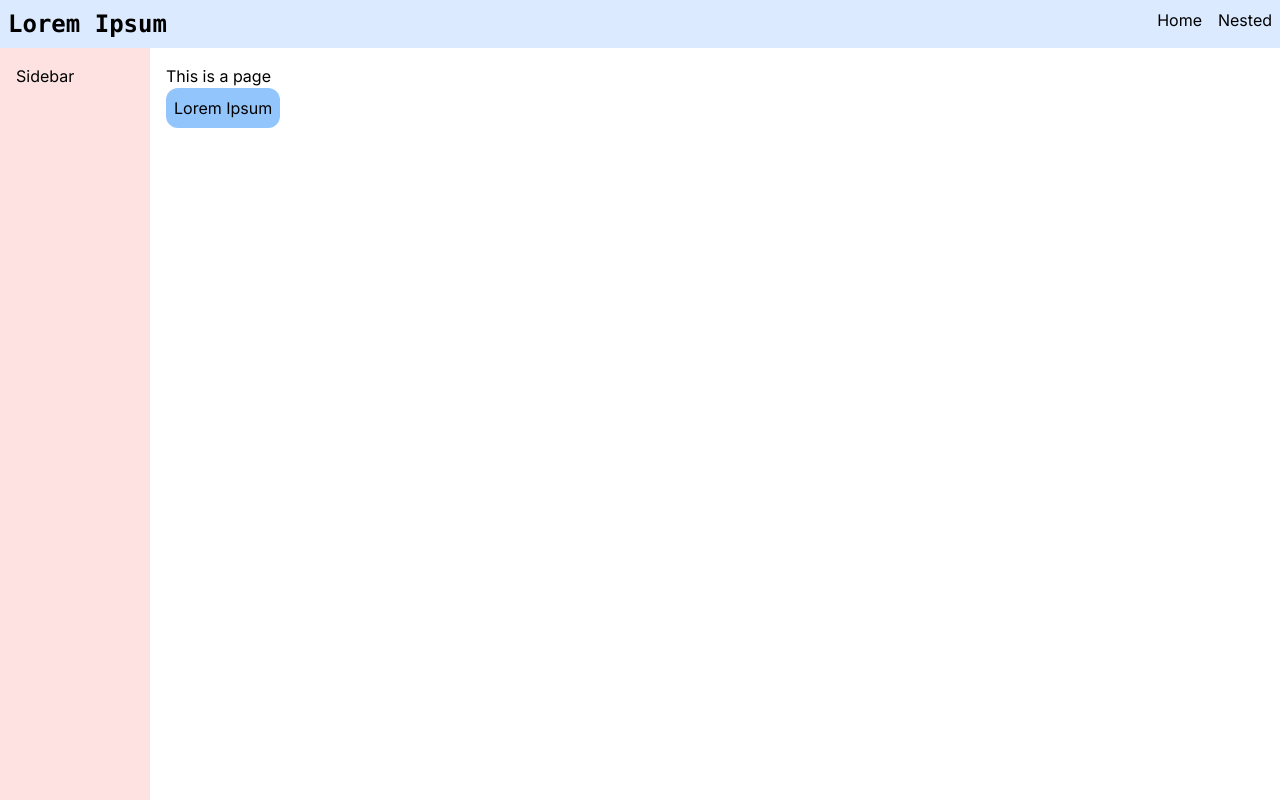
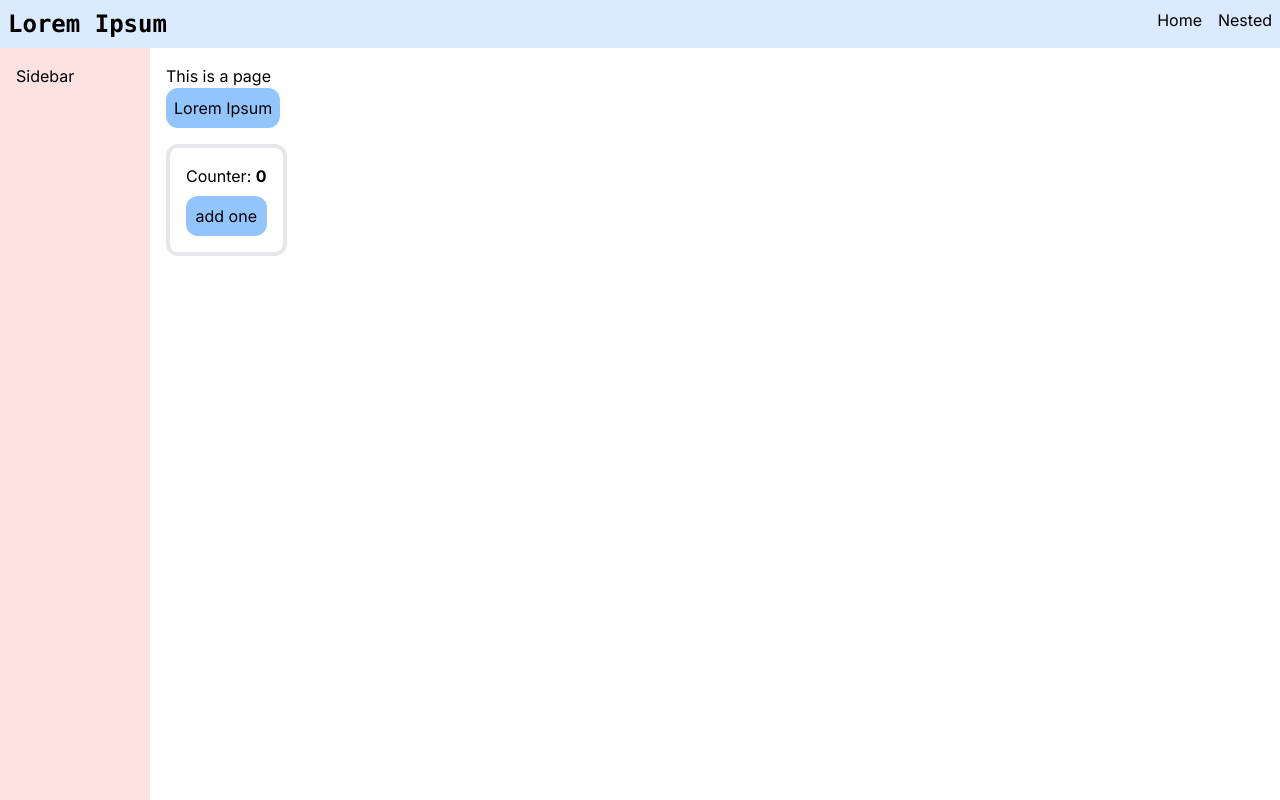
Before and after one commit to AntonNiklasson/hacks, a Next.js app in the folder next-app-router/: page /nested in a window 1280 px wide. Built offline with nearby package versions, Linux system fonts and the light colour scheme.

Commit message:
loading.js with an async page

```diff
--- /dev/null
+++ b/next-app-router/src/app/nested/loading.tsx
@@ -0,0 +1,3 @@
+export default function Loading() {
+  return <p>Loading...</p>;
+}
--- a/next-app-router/src/app/nested/page.tsx
+++ b/next-app-router/src/app/nested/page.tsx
@@ -1,10 +1,21 @@
 import { Button } from "@/components/button";
+import { Counter } from "@/components/counter";
 
-export default function Page() {
+function sleep() {
+  return new Promise((resolve) => setTimeout(resolve, 2000));
+}
+
+export default async function Page() {
+  await sleep();
+
   return (
     <>
       <h1>This is a page</h1>
-      <Button>Lorem Ipsum</Button>
+
+      <div className="flex flex-col items-start gap-4">
+        <Button>Lorem Ipsum</Button>
+        <Counter />
+      </div>
     </>
   );
 }
--- a/next-app-router/src/components/button.tsx
+++ b/next-app-router/src/components/button.tsx
@@ -10,7 +10,10 @@ type ButtonComponent = FC<
 
 export const Button: ButtonComponent = ({ children, onClick }) => {
   return (
-    <button className="bg-blue-300 p-2 rounded-xl" onClick={onClick}>
+    <button
+      className="rounded-xl bg-blue-300 p-2 hover:bg-blue-600 active:bg-blue-500"
+      onClick={onClick}
+    >
       {children}
     </button>
   );
--- a/next-app-router/src/components/counter.tsx
+++ b/next-app-router/src/components/counter.tsx
@@ -1,3 +1,5 @@
+"use client";
+
 import { useState } from "react";
 import { Button } from "./button";
 
@@ -5,8 +7,10 @@ export const Counter = () => {
   const [n, update] = useState(0);
 
   return (
-    <div>
-      Counter: {n}
+    <div className="flex flex-col gap-2 rounded-xl border-4 p-4">
+      <p>
+        Counter: <strong>{n}</strong>
+      </p>
       <Button onClick={() => update((n) => n + 1)}>add one</Button>
     </div>
   );
```
